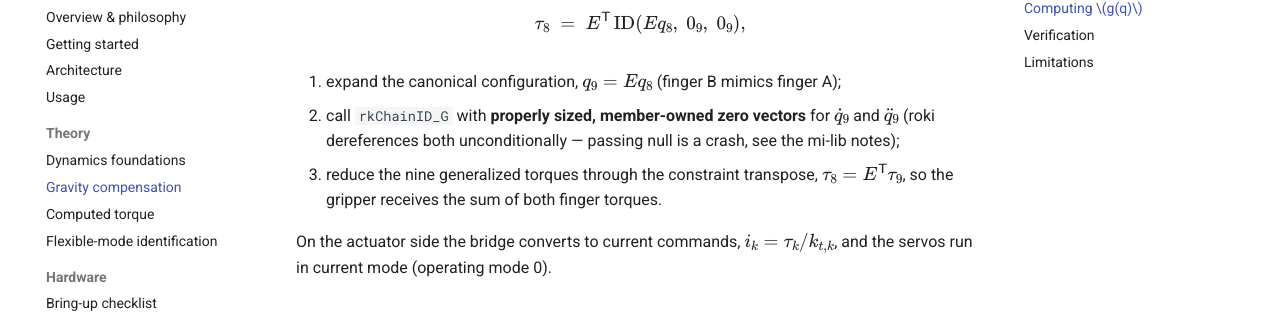
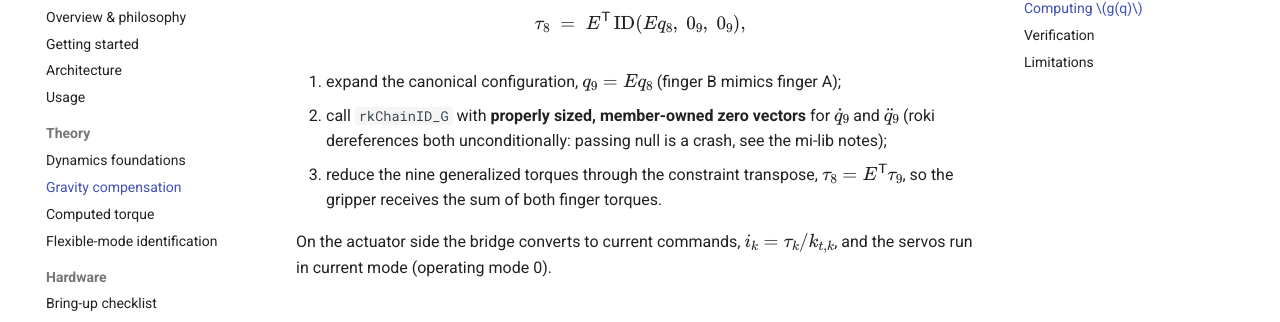
Before and after one commit to hrshtst/rtctrl, an MkDocs documentation site: the page built from docs/theory/gravity-compensation.md, in a window 1280 px wide and 900 px high, scrolled down 1244 px. Shown: the part 154-476 px from the top of the window. Built offline with MkDocs 1.6.1 and Material for MkDocs 9.7.7, drawn with Linux system fonts in a browser that asks for light colours; comment, search, counter and statistics services are not loaded; part of the change alters nothing that is shown.

```diff
--- a/docs/theory/gravity-compensation.md
+++ b/docs/theory/gravity-compensation.md
@@ -79,7 +79,7 @@ the canonical↔model bookkeeping made explicit:
    finger A);
 2. call `rkChainID_G` with **properly sized, member-owned zero
    vectors** for $\dot q_9$ and $\ddot q_9$ (roki dereferences both
-   unconditionally — passing null is a crash, see the mi-lib notes);
+   unconditionally: passing null is a crash, see the mi-lib notes);
 3. reduce the nine generalized torques through the constraint
    transpose, $\tau_8 = E^\mathsf{T}\tau_9$, so the gripper receives
    the sum of both finger torques.
```
